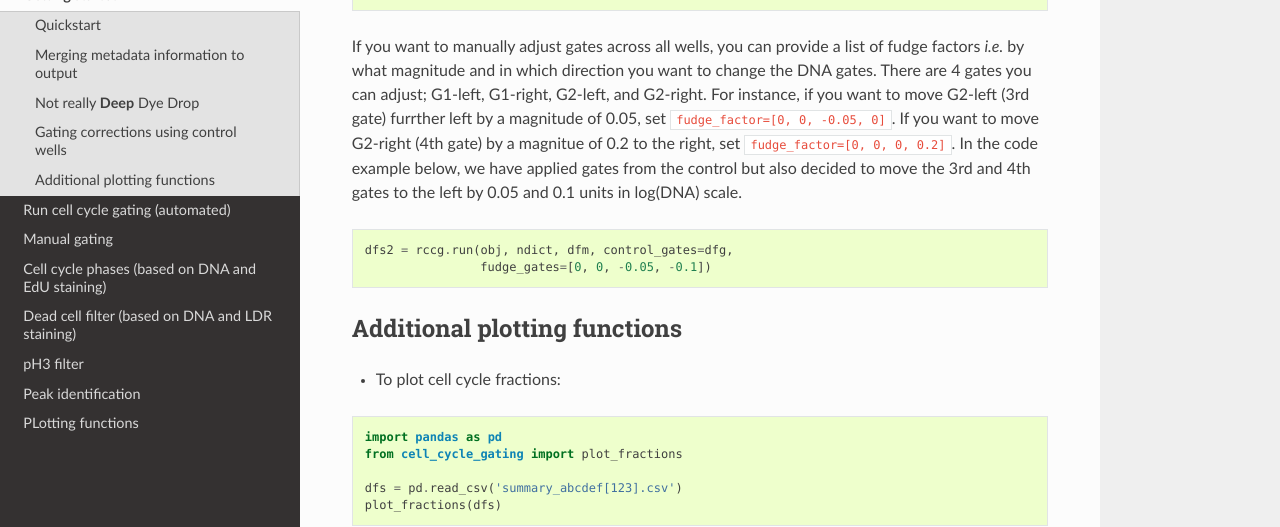
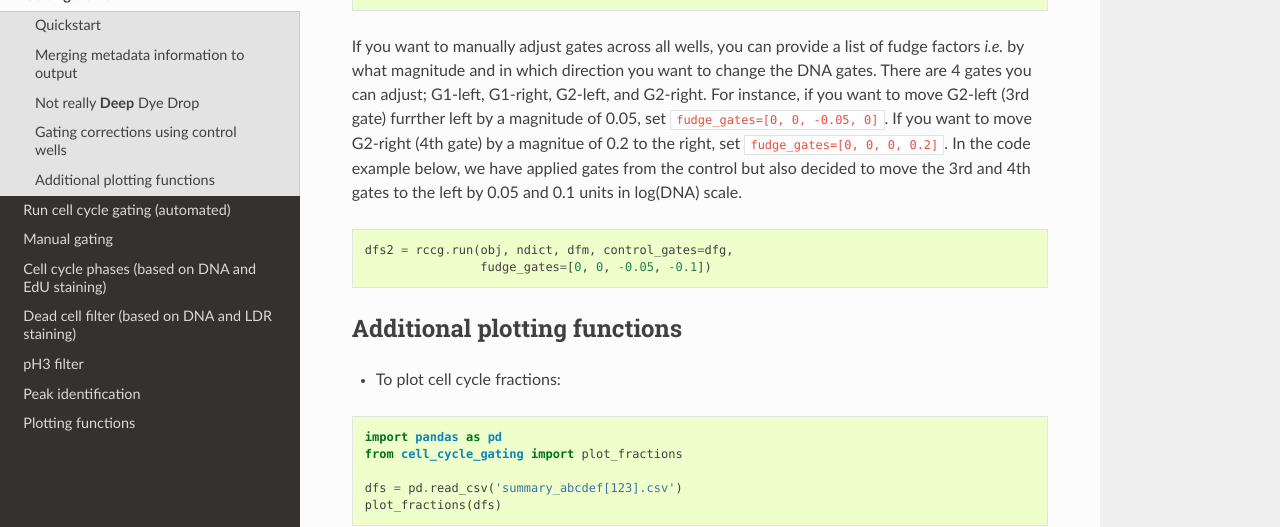
Before and after one commit to datarail/DrugResponse, a Sphinx documentation site: the page built from python/docs/getting_started.rst, in a window 1280 px wide and 900 px high, scrolled down 1548 px. Shown: the part 185-712 px from the top of the window. Built offline with Sphinx 7.4.7 and the Read the Docs theme 2.0.0, drawn with Linux system fonts in a browser that asks for light colours.

Commit message:
fixed error in naming fudge argument and plotting functions

```diff
--- a/python/docs/getting_started.rst
+++ b/python/docs/getting_started.rst
@@ -75,7 +75,7 @@
                        control_based_gating=True)
    dfs2 = rccg.run(obj, ndict, dfm, control_gates=dfg)
 
-If you want to manually adjust gates across all wells, you can provide a list of fudge factors `i.e.` by what magnitude and in which direction you want to change the DNA gates. There are 4 gates you can adjust; G1-left, G1-right, G2-left, and G2-right. For instance, if you want to move G2-left (3rd gate) furrther left by a magnitude of 0.05, set ``fudge_factor=[0, 0, -0.05, 0]``. If you want to move G2-right (4th gate) by a magnitue of 0.2 to the right, set ``fudge_factor=[0, 0, 0, 0.2]``. In the code example below, we have applied gates from the control but also decided to move the 3rd and 4th gates to the left by 0.05 and 0.1 units in log(DNA) scale.
+If you want to manually adjust gates across all wells, you can provide a list of fudge factors `i.e.` by what magnitude and in which direction you want to change the DNA gates. There are 4 gates you can adjust; G1-left, G1-right, G2-left, and G2-right. For instance, if you want to move G2-left (3rd gate) furrther left by a magnitude of 0.05, set ``fudge_gates=[0, 0, -0.05, 0]``. If you want to move G2-right (4th gate) by a magnitue of 0.2 to the right, set ``fudge_gates=[0, 0, 0, 0.2]``. In the code example below, we have applied gates from the control but also decided to move the 3rd and 4th gates to the left by 0.05 and 0.1 units in log(DNA) scale.
 
 ::
 
--- a/python/docs/modules/index.rst
+++ b/python/docs/modules/index.rst
@@ -49,7 +49,7 @@
     :show-inheritance:
 
 
-PLotting functions
+Plotting functions
 ----------------
 
 .. automodule:: cell_cycle_gating.plotting
```
